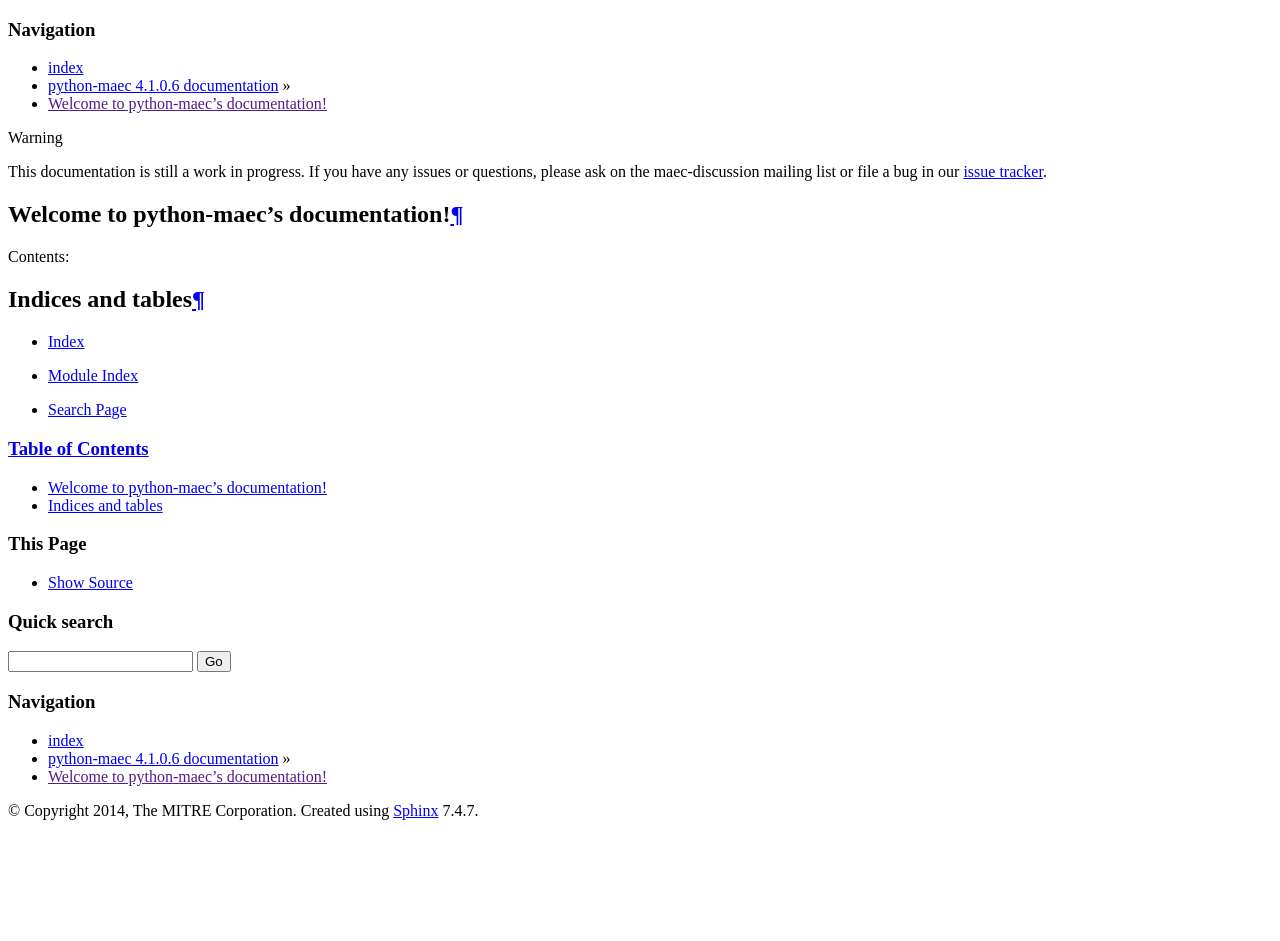
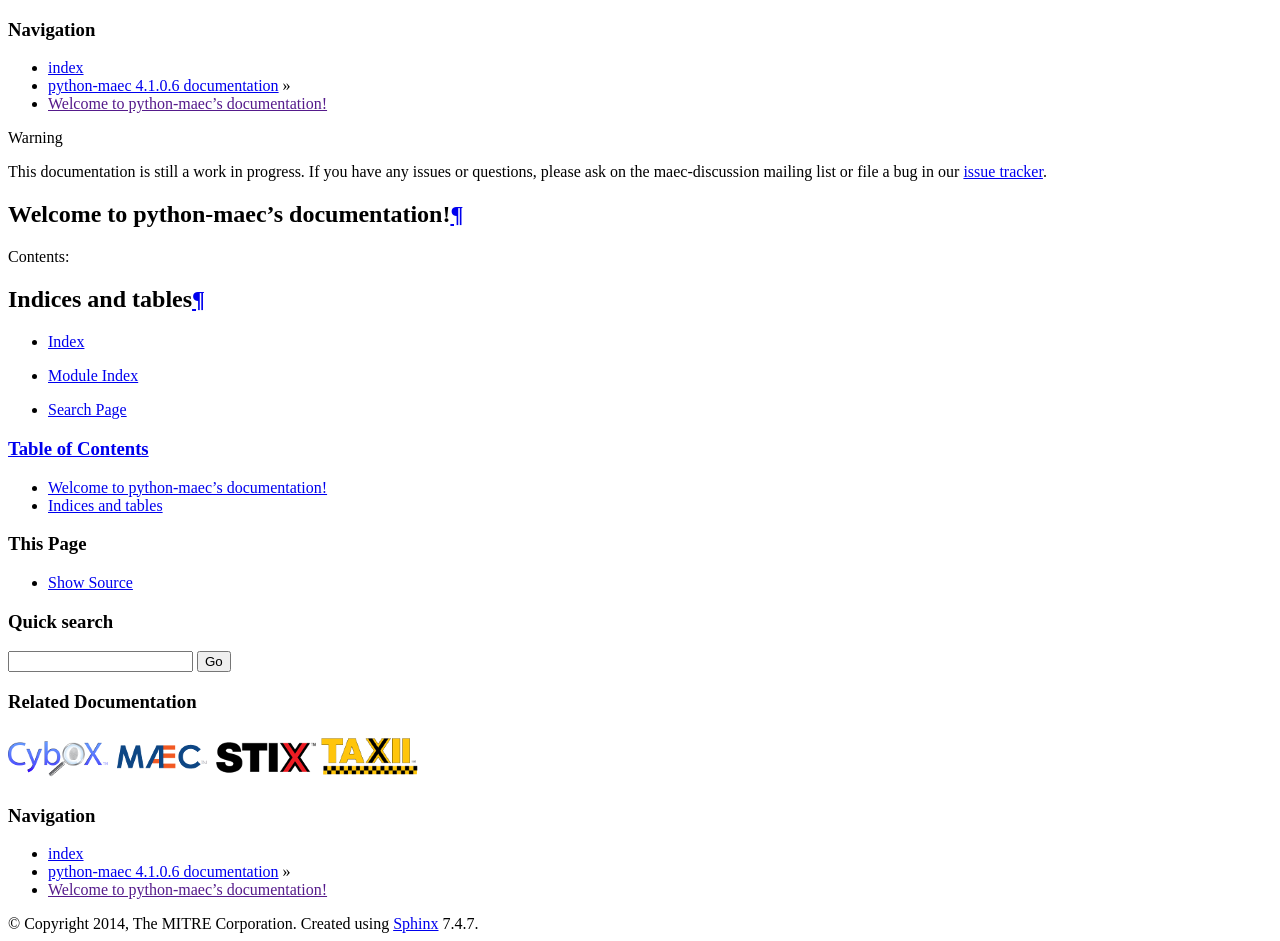
Before and after one commit to MAECProject/python-maec, a Sphinx documentation site: the page built from docs/index.rst, in a window 1280 px wide. Built offline with Sphinx 7.4.7, drawn with Linux system fonts in a browser that asks for light colours; the version number is read from the project's files by our own code; before the commit the page ends 900 px from its top, so only the background shows below that.

Commit message:
Add 'Related Documentation' to the sidebar

```diff
--- /dev/null
+++ b/docs/_templates/links.html
@@ -0,0 +1,9 @@
+<div style"width:100%;">
+  <h3>Related Documentation</h3>
+  <div>
+    <a href="http://cybox.readthedocs.org"><img src="{{ pathto('_static/cybox.png', 1) }}" /></a>
+    <a href="http://maec.readthedocs.org"><img src="{{ pathto('_static/maec.png', 1) }}" /></a>
+    <a href="http://stix.readthedocs.org"><img src="{{ pathto('_static/stix.png', 1) }}" /></a>
+    <a href="http://libtaxii.readthedocs.org"><img src="{{ pathto('_static/taxii.png', 1) }}" /></a>
+  </div>
+</div>
--- a/docs/conf.py
+++ b/docs/conf.py
@@ -52,6 +52,8 @@
     'sidebartextcolor': '#000',
     'visitedlinkcolor': '#706C60',
 }
+html_sidebars = {"**": ['localtoc.html', 'relations.html', 'sourcelink.html',
+'searchbox.html', 'links.html']}
 
 latex_elements = {}
 latex_documents = [
```
Also changed, not shown: docs/_static/cybox.png (added), docs/_static/maec.png (added), docs/_static/stix.png (added), docs/_static/taxii.png (added).
